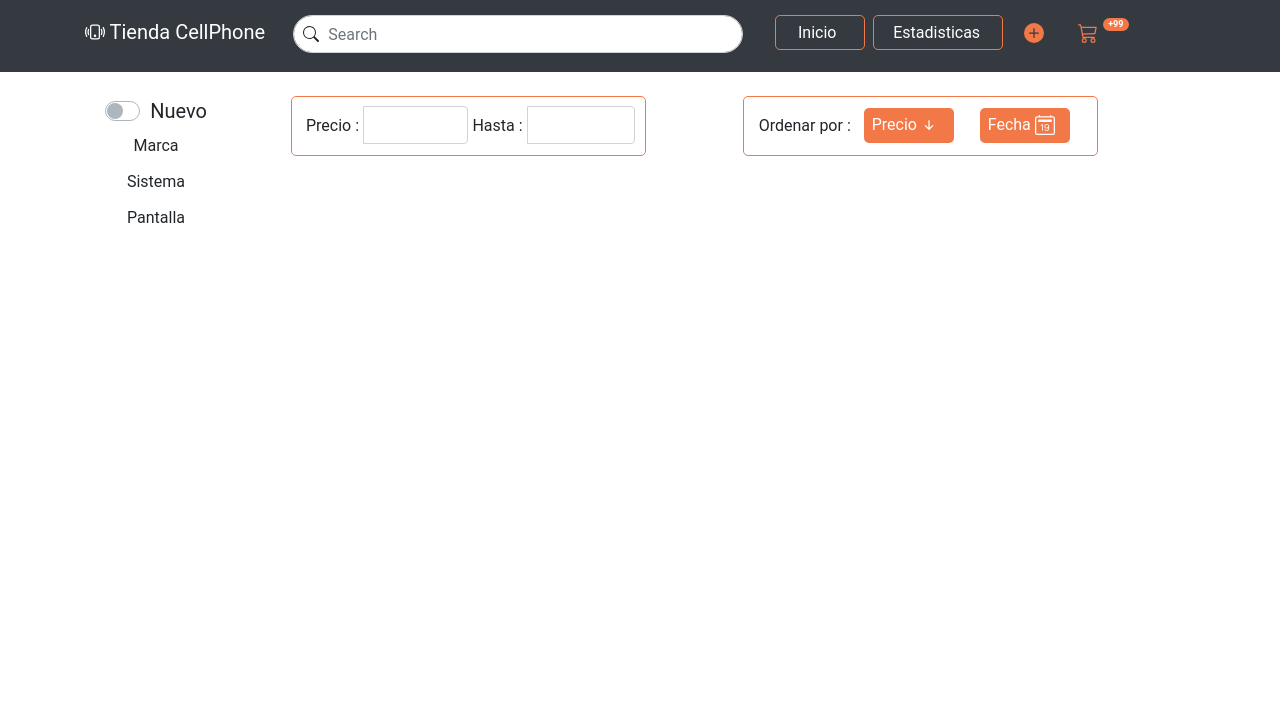
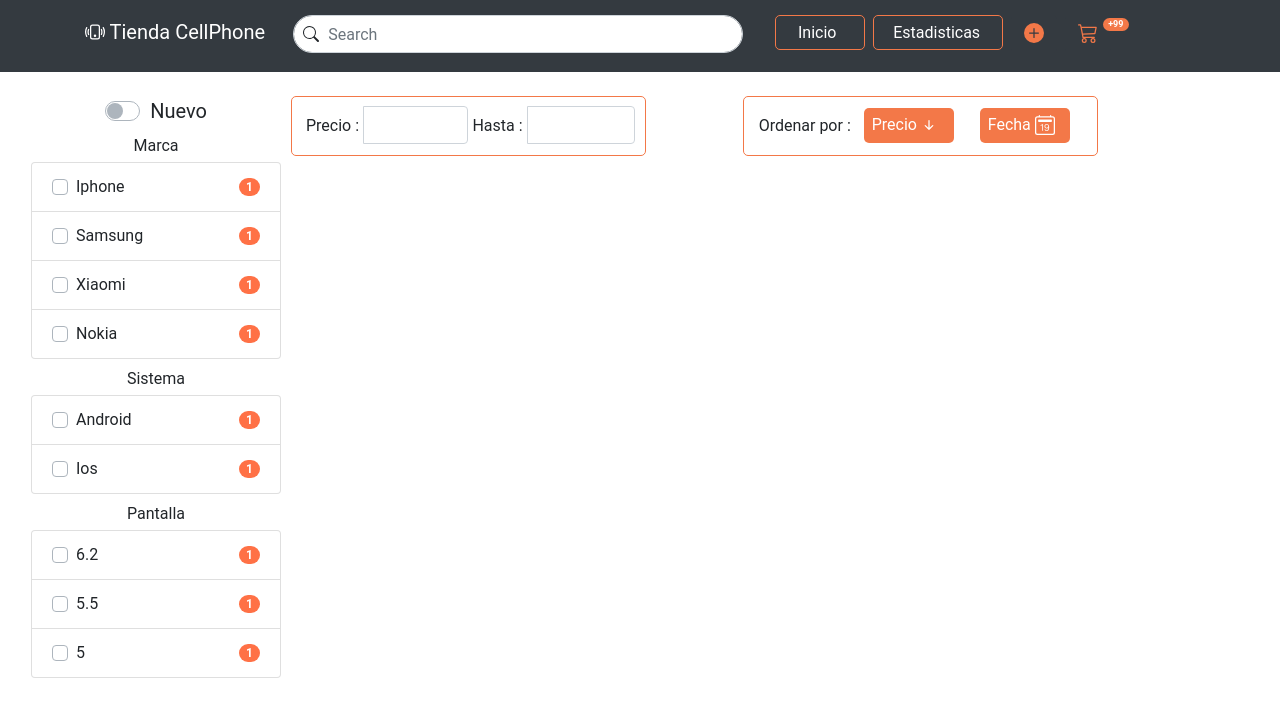
Before and after one commit to DevKelvin21/FPI2021-WebStore, a Vue app: page /#/ in a window 1280 px wide. Shown: the top 716 px of the page. Built offline with nearby package versions, Linux system fonts and the light colour scheme; what vuefire would draw is missing.

Commit message:
Componentes filtertop modificado, se agrego nueva vista al archivo .js

```diff
--- a/src/App.vue
+++ b/src/App.vue
@@ -9,10 +9,15 @@
 
 <style>
 #app {
-  font-family: 'Roboto', sans-serif;
+  font-family: "Roboto", sans-serif;
   -webkit-font-smoothing: antialiased;
   -moz-osx-font-smoothing: grayscale;
   text-align: center;
 }
 
+.custom-control-input:checked ~ .custom-control-label::before {
+  color: #fff;
+  border-color: #ff7146;
+  background-color: #ff7146;
+}
 </style>
--- a/src/components/Card.vue
+++ b/src/components/Card.vue
@@ -17,6 +17,7 @@
 
 <script>
 export default {
+  name: "Card",
   props : ["anuncio"]
 }
 </script>
--- a/src/components/Filtertop.vue
+++ b/src/components/Filtertop.vue
@@ -50,7 +50,9 @@
 </template>
 
 <script>
-export default {};
+export default {
+  name : "Filtertop",
+};
 </script>
 
 <style>
--- a/src/components/Lateralbar.vue
+++ b/src/components/Lateralbar.vue
@@ -1,62 +1,75 @@
 <template>
   <div>
-    <div class=" container ml-3 mt-5 overflow-auto lateralBar d-none d-sm-none d-md-none d-xl-block d-lg-block ">
+    <div
+      class="
+        container
+        ml-3
+        mt-5
+        overflow-auto
+        lateralBar
+        d-none d-sm-none d-md-none d-xl-block d-lg-block
+      "
+    >
       <b-container class="mb-2">
         <b-form-checkbox class="m-0" switch size="lg">Nuevo</b-form-checkbox>
       </b-container>
 
       <label for="marca" class="mb-1">Marca</label>
       <b-list-group class="mb-2" id="marca">
-        <b-list-group-item class="d-flex justify-content-between align-items-center" v-for="(filtro,key) in filtros" :key="key">
+        <b-list-group-item
+          class="d-flex justify-content-between align-items-center"
+          v-for="(marca, key) in marcas"
+          :key="key"
+        >
           <b-form-checkbox>
-            {{filtro.Marca}}
+            {{ marca }}
           </b-form-checkbox>
-          <b-badge style="background-color: #FF7146;" pill>1</b-badge>
+          <b-badge style="background-color: #ff7146" pill>1</b-badge>
         </b-list-group-item>
       </b-list-group>
 
       <label for="sistema" class="mb-1">Sistema</label>
       <b-list-group class="mb-2" id="sistema">
-        <b-list-group-item class="d-flex justify-content-between align-items-center" v-for="(filtro,key) in filtros" :key="key">
+        <b-list-group-item
+          class="d-flex justify-content-between align-items-center"
+          v-for="(sistema, key) in sistemas"
+          :key="key"
+        >
           <b-form-checkbox>
-            {{filtro.Sistema}}
+            {{ sistema }}
           </b-form-checkbox>
-          <b-badge style="background-color: #FF7146;" pill>1</b-badge>
+          <b-badge style="background-color: #ff7146" pill>1</b-badge>
         </b-list-group-item>
       </b-list-group>
 
       <label for="pantalla" class="mb-1">Pantalla</label>
       <b-list-group class="mb-2" id="pantalla">
-        <b-list-group-item class="d-flex justify-content-between align-items-center" v-for="(filtro,key) in filtros" :key="key">
+        <b-list-group-item
+          class="d-flex justify-content-between align-items-center"
+          v-for="(pantalla, key) in pantallas"
+          :key="key"
+        >
           <b-form-checkbox>
-            {{filtro.Pantalla}}
+            {{ pantalla }}
           </b-form-checkbox>
-          <b-badge style="background-color: #FF7146;" pill>1</b-badge>
+          <b-badge style="background-color: #ff7146" pill>1</b-badge>
         </b-list-group-item>
       </b-list-group>
-
     </div>
   </div>
 </template>
 
 <script>
-
-  import { db } from "../db"
-
-  export default {
-    name:"Lateralbar",
-    data() {
-      return {
-        filtros: [],
-      }
-    },
-    firestore: {
-      filtros : db.collection("anuncios"),
-    },
-    computed :{
-
-    },
-  };
+export default {
+  name: "Lateralbar",
+  data() {
+    return {
+      marcas: ["Iphone", "Samsung", "Xiaomi", "Nokia"],
+      pantallas: ["6.2", "5.5", "5"],
+      sistemas: ["Android", "Ios"],
+    };
+  },
+};
 </script>
 
 <style scoped>
@@ -67,11 +80,6 @@
   position: fixed;
 }
 
-.b-form-checkbox-input:checked{
-  background-color: #FF7146;
-  border: 1px solid #FF7146;
-}
-
 ::-webkit-scrollbar {
   width: 5px;
   height: 40px;
@@ -80,7 +88,7 @@
   background: #f6f6f6;
 }
 ::-webkit-scrollbar-thumb {
-  background: #FF7146;
+  background: #ff7146;
   border-radius: 20px;
 }
 </style>
--- a/src/router/index.js
+++ b/src/router/index.js
@@ -14,9 +14,14 @@ const routes = [
     path: '/newarticle',
     name: 'Newarticle',
     // route level code-splitting
-    // this generates a separate chunk (about.[hash].js) for this route
+    // this generates a separate chunk (newarticle.[hash].js) for this route
     // which is lazy-loaded when the route is visited.
-    component: () => import(/* webpackChunkName: "about" */ '../views/Newarticle.vue')
+    component: () => import(/* webpackChunkName: "newarticle" */ '../views/Newarticle.vue')
+  },
+  {
+    path: "/articleselected",
+    name: "Articleselected",
+    component: () => import(/* webpackChunkName: "articleselected" */ '../views/Articleselected.vue')
   }
 ]
 
--- a/src/views/Articleselected.vue
+++ b/src/views/Articleselected.vue
@@ -0,0 +1,20 @@
+<template>
+  <div class="articleselected">
+      <Navbar/>
+  </div>
+</template>
+
+<script>
+
+import Navbar from "../components/Navbar.vue"
+
+export default {
+  name: "Articleselected",
+  components: {
+    Navbar,
+  },
+};
+</script>
+
+<style>
+</style>
```
